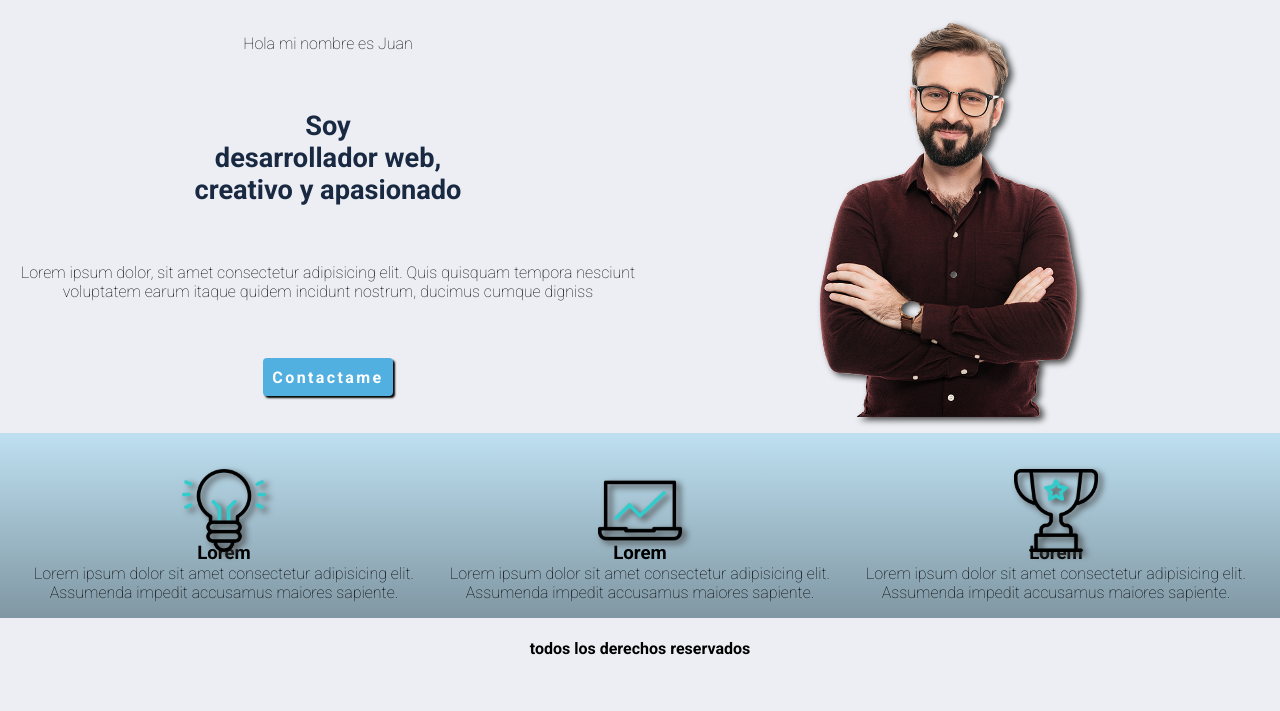
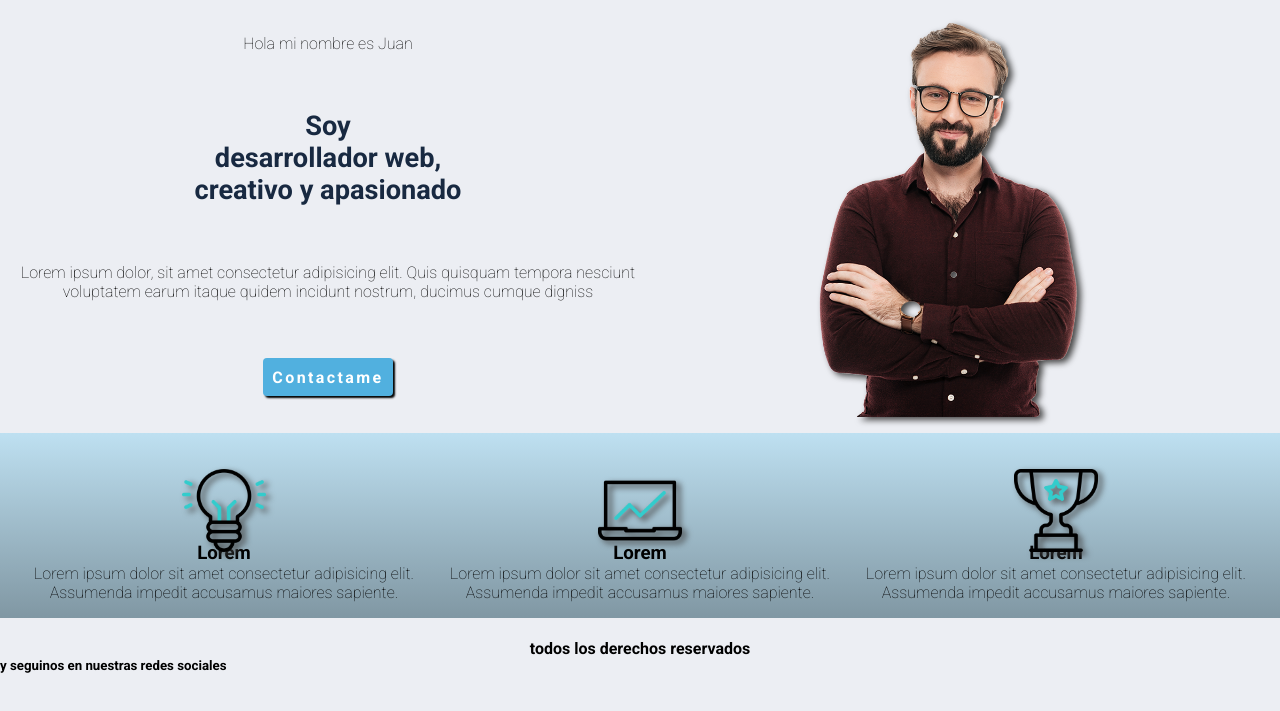
Before and after one commit to juulian27/github-hoy, a plain HTML site: page index.html in a window 1280 px wide. Shown: the part 41-752 px from the top of the page. Drawn offline with Linux system fonts and the light colour scheme.

Commit message:
cambios en el index

```diff
--- a/index.html
+++ b/index.html
@@ -64,6 +64,7 @@
 
         <footer>
             <h4> todos los derechos reservados </h4>
+            <h5>y seguinos en nuestras redes sociales</h5>
         </footer>
     </div>
 </body>
```
